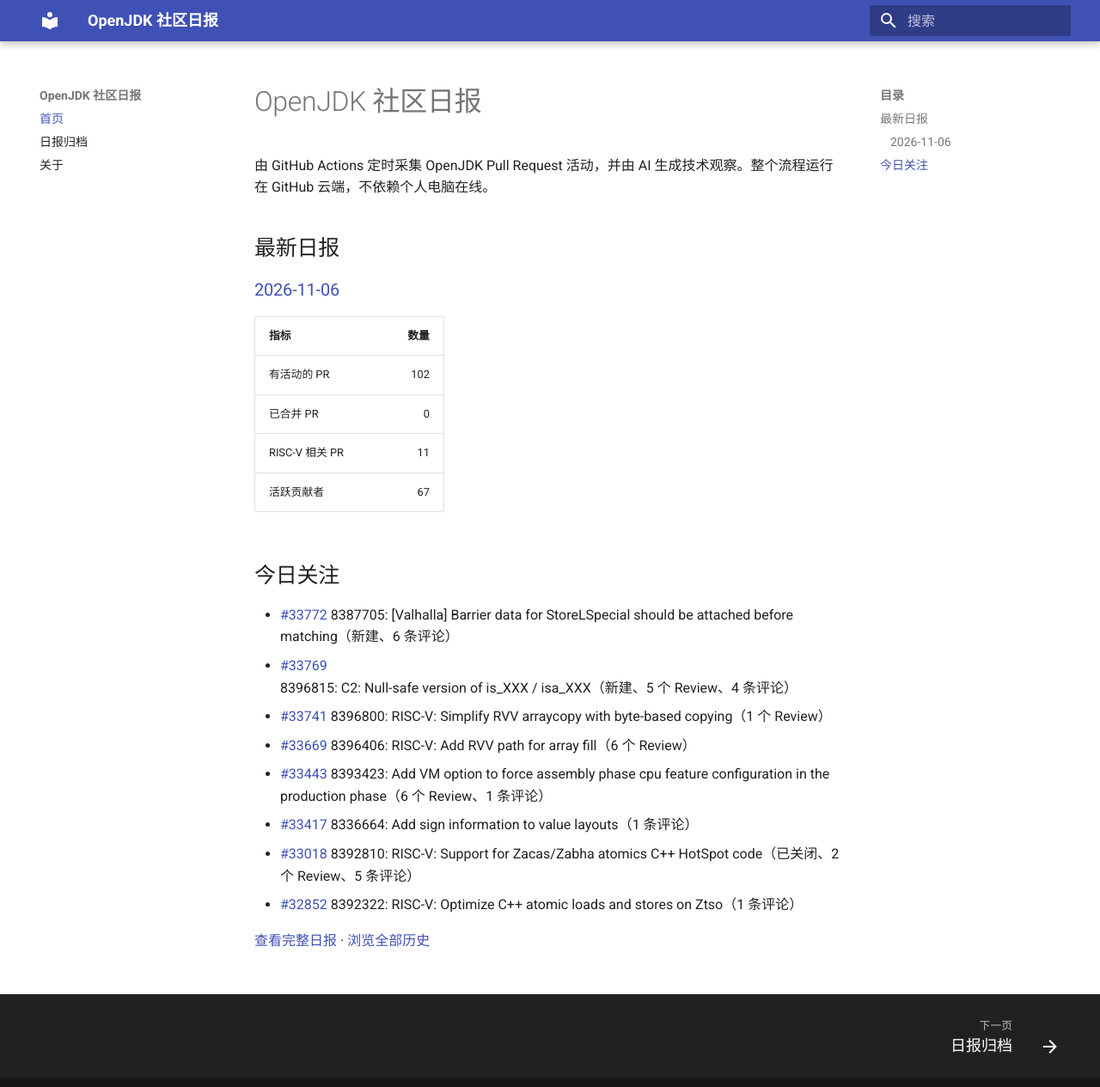
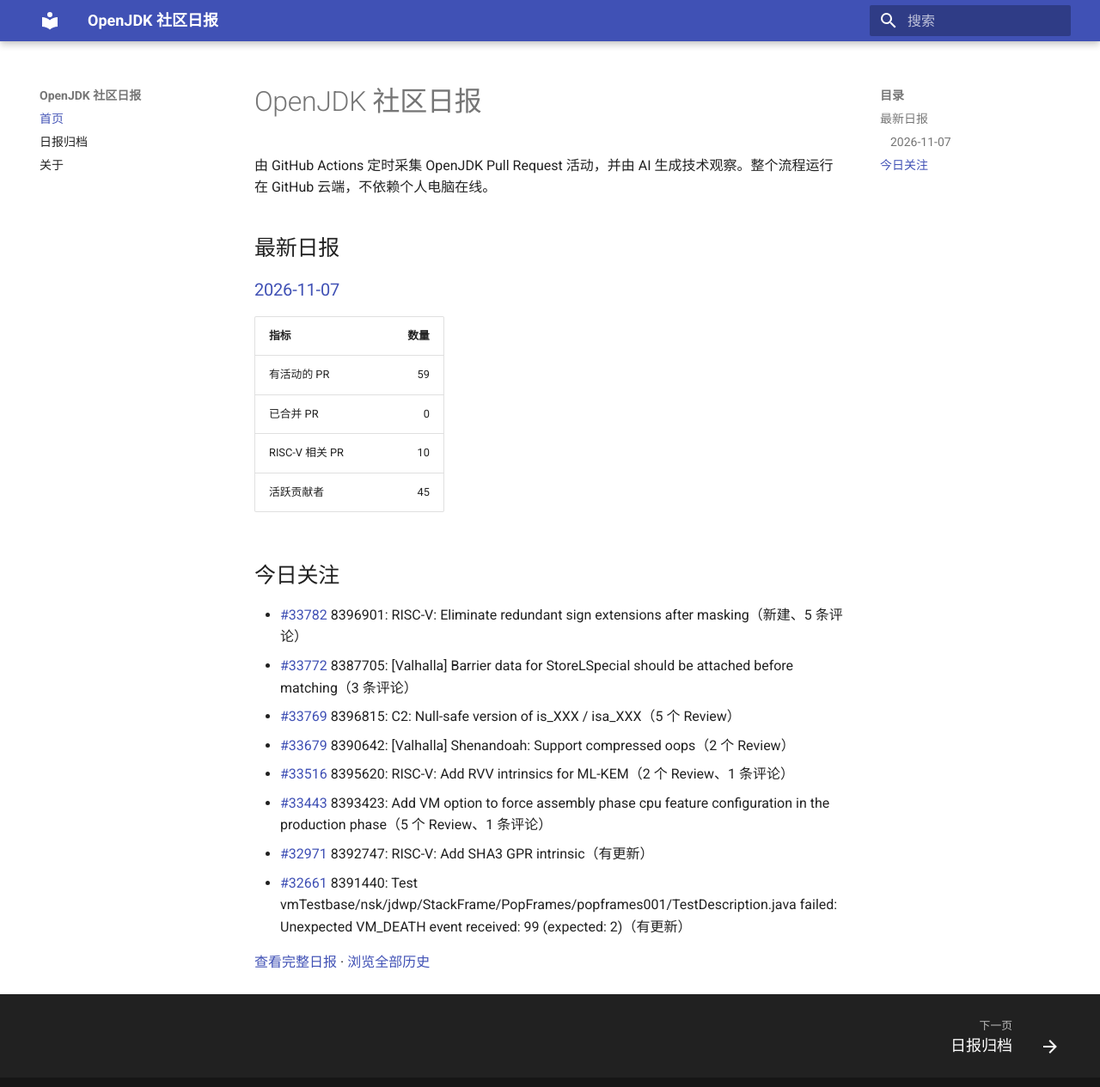
Before and after one commit to DingliZhang/openjdk-daily, an MkDocs documentation site: the page built from docs/index.md, in a window 1280 px wide and 1278 px high. Shown: the top 1265 px of the window at 86% size. Built offline with MkDocs 1.6.1 and Material for MkDocs 9.7.7, drawn with Linux system fonts in a browser that asks for light colours.

Commit message:
report: add OpenJDK daily report

```diff
--- a/docs/index.md
+++ b/docs/index.md
@@ -4,24 +4,24 @@
 
 ## 最新日报
 
-### [2026-11-06](reports/2026/2026-11-06.md)
+### [2026-11-07](reports/2026/2026-11-07.md)
 
 | 指标 | 数量 |
 |---|---:|
-| 有活动的 PR | 102 |
+| 有活动的 PR | 59 |
 | 已合并 PR | 0 |
-| RISC-V 相关 PR | 11 |
-| 活跃贡献者 | 67 |
+| RISC-V 相关 PR | 10 |
+| 活跃贡献者 | 45 |
 
 ## 今日关注
 
-- [#33772](https://github.com/openjdk/jdk/pull/33772) 8387705: [Valhalla] Barrier data for StoreLSpecial should be attached before matching（新建、6 条评论）
-- [#33769](https://github.com/openjdk/jdk/pull/33769) 8396815: C2: Null-safe version of is_XXX / isa_XXX（新建、5 个 Review、4 条评论）
-- [#33741](https://github.com/openjdk/jdk/pull/33741) 8396800: RISC-V: Simplify RVV arraycopy with byte-based copying（1 个 Review）
-- [#33669](https://github.com/openjdk/jdk/pull/33669) 8396406: RISC-V: Add RVV path for array fill（6 个 Review）
-- [#33443](https://github.com/openjdk/jdk/pull/33443) 8393423: Add VM option to force assembly phase cpu feature configuration in the production phase（6 个 Review、1 条评论）
-- [#33417](https://github.com/openjdk/jdk/pull/33417) 8336664: Add sign information to value layouts（1 条评论）
-- [#33018](https://github.com/openjdk/jdk/pull/33018) 8392810: RISC-V: Support for Zacas/Zabha atomics C++ HotSpot code（已关闭、2 个 Review、5 条评论）
-- [#32852](https://github.com/openjdk/jdk/pull/32852) 8392322: RISC-V: Optimize C++ atomic loads and stores on Ztso（1 条评论）
+- [#33782](https://github.com/openjdk/jdk/pull/33782) 8396901: RISC-V: Eliminate redundant sign extensions after masking（新建、5 条评论）
+- [#33772](https://github.com/openjdk/jdk/pull/33772) 8387705: [Valhalla] Barrier data for StoreLSpecial should be attached before matching（3 条评论）
+- [#33769](https://github.com/openjdk/jdk/pull/33769) 8396815: C2: Null-safe version of is_XXX / isa_XXX（5 个 Review）
+- [#33679](https://github.com/openjdk/jdk/pull/33679) 8390642: [Valhalla] Shenandoah: Support compressed oops（2 个 Review）
+- [#33516](https://github.com/openjdk/jdk/pull/33516) 8395620: RISC-V: Add RVV intrinsics for ML-KEM（2 个 Review、1 条评论）
+- [#33443](https://github.com/openjdk/jdk/pull/33443) 8393423: Add VM option to force assembly phase cpu feature configuration in the production phase（5 个 Review、1 条评论）
+- [#32971](https://github.com/openjdk/jdk/pull/32971) 8392747: RISC-V: Add SHA3 GPR intrinsic（有更新）
+- [#32661](https://github.com/openjdk/jdk/pull/32661) 8391440: Test vmTestbase/nsk/jdwp/StackFrame/PopFrames/popframes001/TestDescription.java failed: Unexpected VM_DEATH event received: 99 (expected: 2)（有更新）
 
-[查看完整日报](reports/2026/2026-11-06.md) · [浏览全部历史](reports/index.md)
+[查看完整日报](reports/2026/2026-11-07.md) · [浏览全部历史](reports/index.md)
```
Also changed, not shown: docs/reports/2026/2026-11-07.md (added, +182 -0 lines), docs/reports/index.md (+2 -1 lines), 2 other files.
